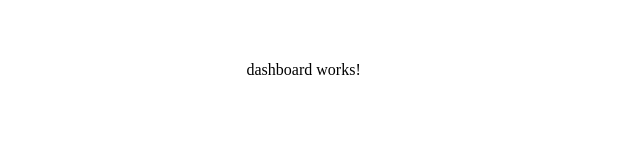
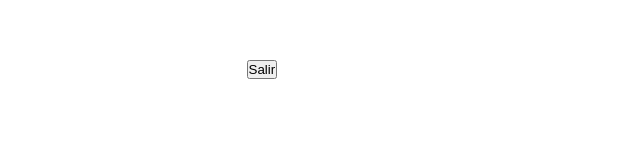
Before and after one commit to SlytherinEC/tfg-terranova-angular-node-v2, an Angular app in the folder frontend/: page /dashboard in a window 1280 px wide. Shown: the part 141-301 px from the top of the page, without its empty margins (319-959 px from the left). Built offline with nearby package versions, Linux system fonts and the light colour scheme; sample sign-in values are in the browser's storage.

Commit message:
Agregar funcionalidad de cierre de sesión en el componente del dashboard

```diff
--- a/frontend/src/app/dashboard/dashboard.component.html
+++ b/frontend/src/app/dashboard/dashboard.component.html
@@ -1,2 +1,3 @@
-<p>dashboard works!</p>
+<button (click)="logout()">Salir</button>
+
 <app-dice></app-dice>
--- a/frontend/src/app/dashboard/dashboard.component.ts
+++ b/frontend/src/app/dashboard/dashboard.component.ts
@@ -1,5 +1,7 @@
 import { Component } from '@angular/core';
 import { DiceComponent } from '../dice/dice.component';
+import { AuthService } from '../auth.service';
+import { Router } from '@angular/router';
 
 @Component({
   selector: 'app-dashboard',
@@ -10,4 +12,16 @@ import { DiceComponent } from '../dice/dice.component';
 })
 export class DashboardComponent {
 
+  constructor(private authService: AuthService, private router: Router) { }
+
+  async logout(): Promise<void> {
+    try {
+      await this.authService.cerrarSesion();
+      this.router.navigate(['/login']);
+    } catch (error) {
+      console.error('Error al cerrar sesión:', error);
+
+    }
+  }
+
 }
```
